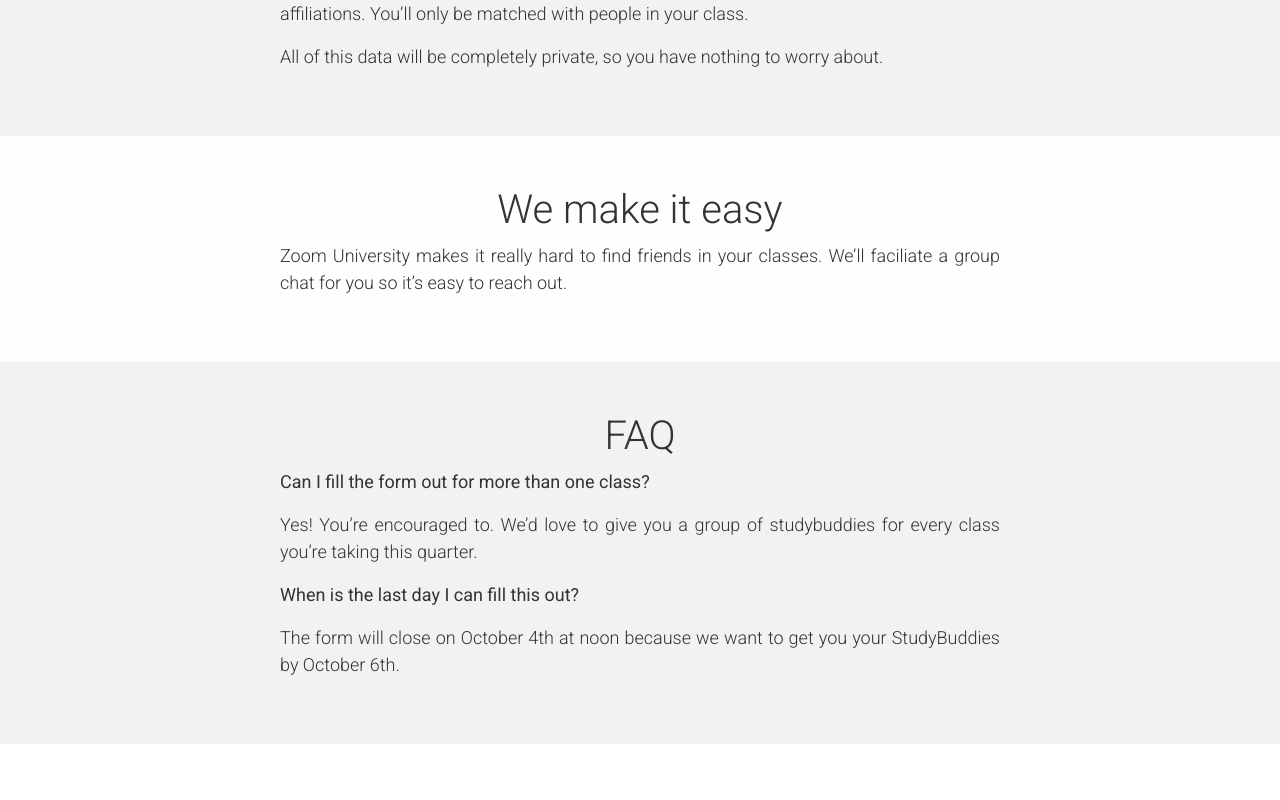
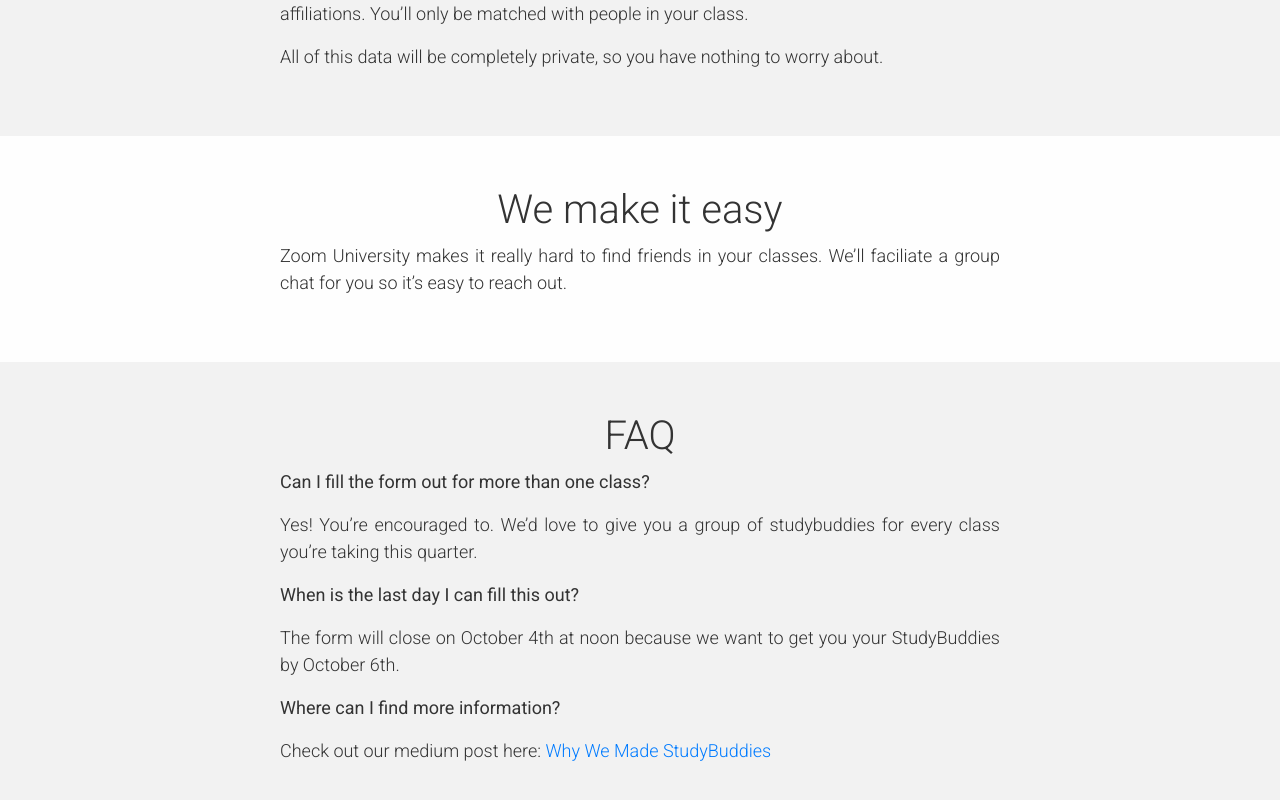
Before and after one commit to vjindal0112/uchicagostudybuddies, a React (Create React App) app: page /home in a window 1280 px wide. Shown: the part 1135-1935 px from the top of the page. Before the commit the page ends 1879 px from the top, so only its background shows below. Built offline with nearby package versions, Linux system fonts and the light colour scheme; no server answers.

Commit message:
added medium post

```diff
--- a/src/pages/Home.js
+++ b/src/pages/Home.js
@@ -200,6 +200,15 @@ export default function Home() {
             The form will close on October 4th at noon because we want to get
             you your StudyBuddies by October 6th.
           </p>
+          <p>
+            <b>Where can I find more information?</b>
+          </p>
+          <p>
+            Check out our medium post here:{" "}
+            <a href="https://medium.com/@vjindal0112/why-we-made-studybuddies-493beda5d8f7">
+              Why We Made StudyBuddies
+            </a>
+          </p>
         </TextDiv>
       </Section>
     </>
```
